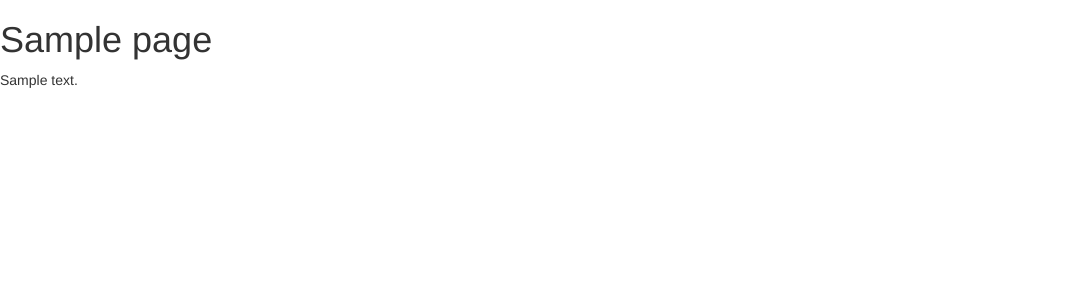
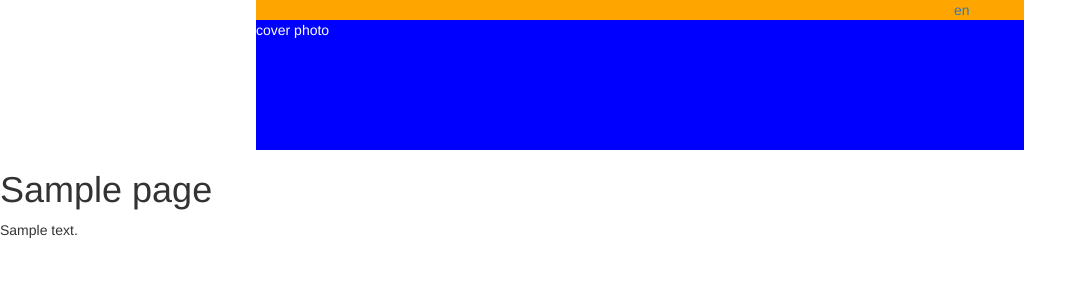
Before and after one commit to aliismayilov/SOS, a Django app: template templates/show_page.html in a window 1280 px wide. Shown: the top 300 px of the page, without its empty margins (0-1086 px from the left). Run offline with Django 3.2, Linux system fonts and the light colour scheme; the template is opened without the code that fills it: most values are stand-ins (such as "Sample title", 1, 10 or a date in 2020); some libraries are stand-ins or nearby versions.

Commit message:
main page till cover

```diff
--- a/cms/static/css/main.css
+++ b/cms/static/css/main.css
@@ -3,3 +3,16 @@
 	background: orange;
 	width: 60%;
 }
+
+.lang {
+	width: 70px;
+	float: right;
+}
+
+.cover {
+	width: 100%;
+	background: blue;
+	height: 130px;
+	clear: both;
+	color: white;
+}
--- a/cms/views.py
+++ b/cms/views.py
@@ -9,7 +9,10 @@ from django.template import RequestContext
 def index(request, language='az'):
 	language = get_object_or_404(Language, small_name=language)
 
-	return render_to_response('base.html', {'language': language},
+	return render_to_response('base.html', {
+				'current_lang': language,
+				'languages': Language.objects.all(),
+			},
 		context_instance=RequestContext(request))
 
 def show_page(request, language, slug):
--- a/templates/base.html
+++ b/templates/base.html
@@ -9,7 +9,16 @@
 </head>
 <body>
 	<div class="wrapper">
-
+		<div class="lang">
+		{% for lang in languages %}
+			{% ifequal lang current_lang %}
+			<span>{{ lang }}</span>
+			{% else %}
+			<a href="{{ lang.get_absolute_url }}">{{ lang }}</a>
+			{% endifequal %}
+		{% endfor %}
+		</div>
+		<div class="cover">cover photo</div>
 	</div>
 	{% block content %}{% endblock %}
 </body>
```
